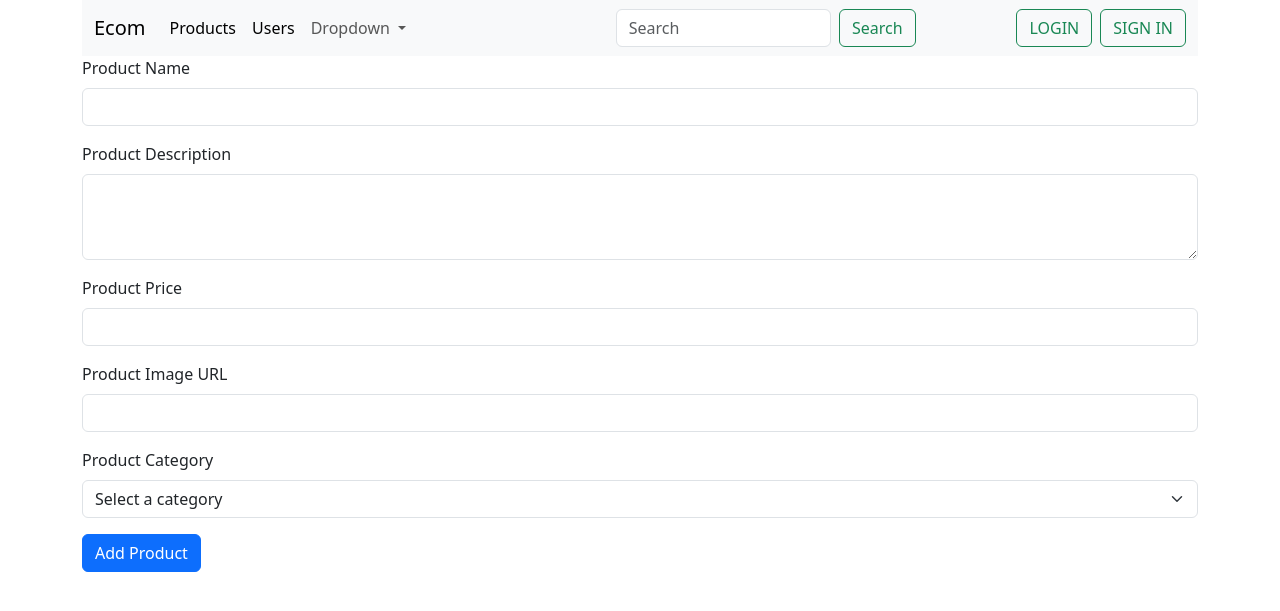
After one commit to TheK001/Ecom, a Django app: page /products/add/ in a window 1280 px wide. The commit adds this page. Shown: the top 611 px of the page. Run offline with Django 5.2, Linux system fonts and the light colour scheme; parts of the project's set-up code (start-up, migrations or seed data) failed here and were passed over.

Commit message:
building the product

```diff
--- /dev/null
+++ b/products/templates/add_product.html
@@ -0,0 +1,34 @@
+{% extends 'layouts/base.html' %}
+{% load static %}
+{% block context %}
+{% comment %} Add Product Form {% endcomment %}
+<form action="POST">
+    {% csrf_token %}
+    <div class="mb-3">
+        <label for="product_name" class="form-label">Product Name</label>
+        <input type="text" class="form-control" id="product_name" name="product_name" required>
+    </div>
+    <div class="mb-3">
+        <label for="product_description" class="form-label">Product Description</label>
+        <textarea class="form-control" id="product_description" name="product_description" rows="3" required></textarea>
+    </div>
+    <div class="mb-3">
+        <label for="product_price" class="form-label">Product Price</label>
+        <input type="number" class="form-control" id="product_price" name="product_price" required>
+    </div>
+    <div class="mb-3">
+        <label for="product_image" class="form-label">Product Image URL</label>
+        <input type="url" class="form-control" id="product_image" name="product_image" required>
+    </div>
+    <div class="mb-3">
+        <label for="product_category" class="form-label">Product Category</label>
+        <select class="form-select" id="product_category" name="product_category" required>
+            <option selected disabled>Select a category</option>
+            {% for category in categories %}
+                <option value="{{ category.id }}">{{ category.name }}</option>
+            {% endfor %}
+        </select>
+    </div>
+    <button type="submit" class="btn btn-primary">Add Product</button>
+</form>
+{% endblock context %}
--- a/products/urls.py
+++ b/products/urls.py
@@ -3,7 +3,7 @@ from . import views
 
 urlpatterns = [
     path('add/', views.add_product, name='add_product'),
-    path('list/', views.list_product, name='list_product'),
+    path('list/', views.list_product, name='products'),
     # path('detail/<int:pk>/', views.product_detail, name='product_detail'),
     # path('update/<int:pk>/', views.update_product, name='update_product'),
     # path('delete/<int:pk>/', views.delete_product, name='delete_product'),
--- a/products/views.py
+++ b/products/views.py
@@ -13,11 +13,24 @@ def add_product(request):
         context = {
             'form': form,
         }
-    return render(request, 'products/add_product.html', context)
+    return render(request, 'add_product.html', context)
 
 def list_product(request):
     products = Product.objects.all()
     context = {
         'products': products,
     }
-    return render(request, 'products/product_list.html', context)
+    return render(request, 'product_list.html', context)
+
+def add_category(request):
+    if request.method == 'POST':
+        form = CategoryForm(request.POST)
+        if form.is_valid():
+            form.save()
+            return redirect('category_list')
+    else:
+        form = CategoryForm()
+        context = {
+            'form': form,
+        }
+    return render(request, 'add_category.html', context)
--- a/templates/layouts/navbar.html
+++ b/templates/layouts/navbar.html
@@ -1,13 +1,13 @@
 <nav class="navbar navbar-expand-lg bg-body-tertiary">
   <div class="container-fluid">
-    <a class="navbar-brand" href="#">Ecom</a>
+    <a class="navbar-brand" href="{% url "home" %}">Ecom</a>
     <button class="navbar-toggler" type="button" data-bs-toggle="collapse" data-bs-target="#navbarSupportedContent" aria-controls="navbarSupportedContent" aria-expanded="false" aria-label="Toggle navigation">
       <span class="navbar-toggler-icon"></span>
     </button>
     <div class="collapse navbar-collapse" id="navbarSupportedContent">
       <ul class="navbar-nav me-auto mb-2 mb-lg-0">
         <li class="nav-item">
-          <a class="nav-link active" aria-current="page" href="{% url "home" %}">Home</a>
+          <a class="nav-link active" aria-current="page" href="{% url "products" %}">Products</a>
         </li>
         <li class="nav-item">
           <a class="nav-link active" aria-current="page" href="{% url "users" %}">Users</a>
```
Also changed, not shown: products/templates/product_list.html (+17 -1 lines).
